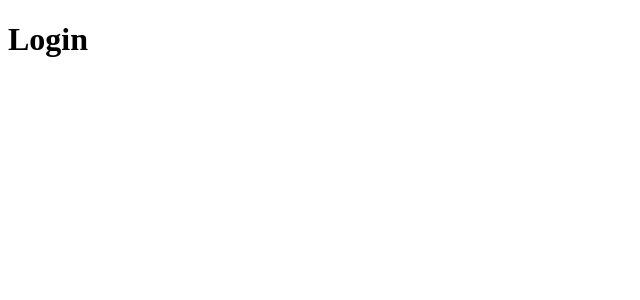
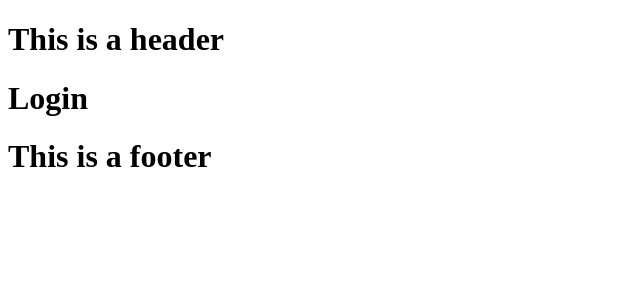
Before and after one commit to muhammed-anas-na/NEXTJS-Learning, a Next.js app: page /login in a window 1280 px wide. Shown: the top 300 px of the page, without its empty margins (0-640 px from the left). Built offline with nearby package versions, Linux system fonts and the light colour scheme.

Commit message:
Changes the layout file

```diff
--- /dev/null
+++ b/src/app/(auth)/layout.tsx
@@ -0,0 +1,14 @@
+export default function AUthLayout({
+    children,
+  }: {
+    children: React.ReactNode
+  }) {
+    return (
+      <html lang="en">
+        <body>
+          {children}
+        </body>
+
+      </html>
+    )
+  }
--- a/src/app/layout.tsx
+++ b/src/app/layout.tsx
@@ -10,7 +10,19 @@ export default function RootLayout({
 }) {
   return (
     <html lang="en">
-      <body>{children}</body>
+
+      <body>
+      <header>
+        <h1>This is a header</h1>
+      </header>
+
+        {children}
+
+        <footer>
+        <h1>This is a footer</h1>
+      </footer>
+      </body>
+
     </html>
   )
 }
```
